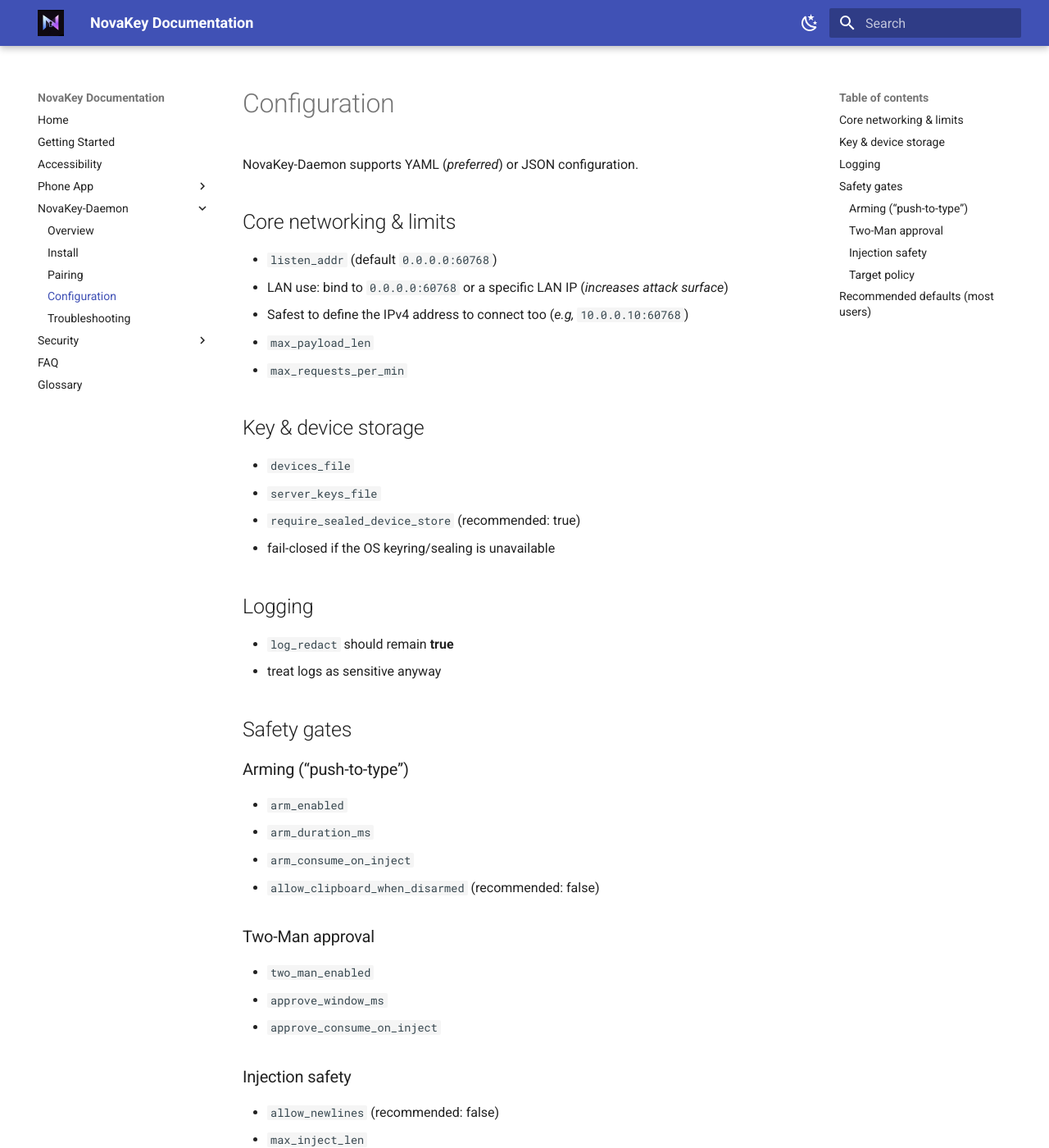
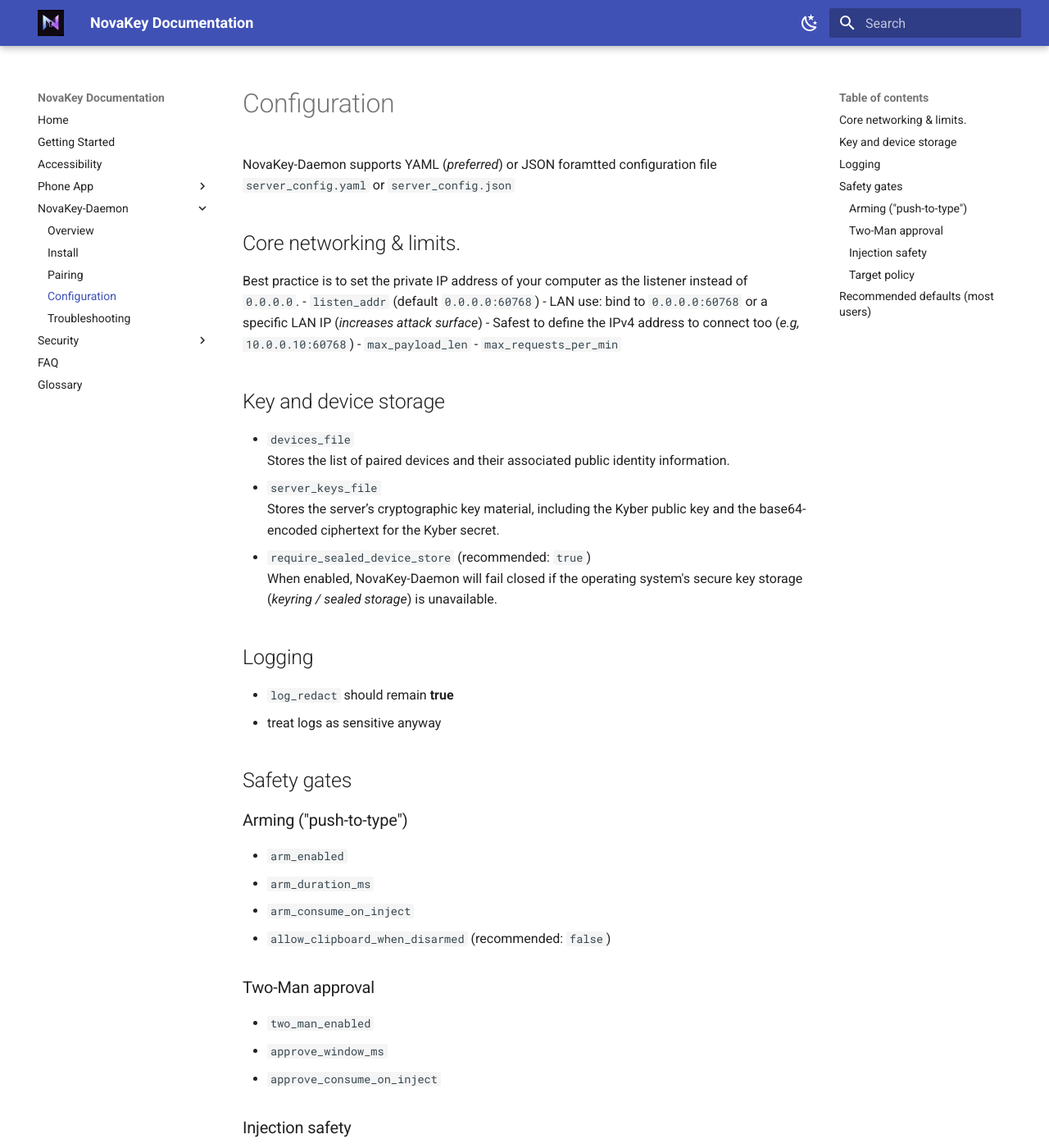
Before and after one commit to OsbornePro/NovaKey-Daemon, an MkDocs documentation site: the page built from docs/daemon/config.md, in a window 1280 px wide and 1400 px high. Shown: the whole window at 82% size. Built offline with MkDocs 1.6.1 and Material for MkDocs 9.7.7, drawn with Linux system fonts in a browser that asks for light colours; some of the changed text lies outside the part shown.

Commit message:
Revise NovaKey-Daemon config documentation
Updated configuration documentation for NovaKey-Daemon, improving clarity and detail on YAML/JSON formats, key storage, and recommended defaults.

```diff
--- a/docs/daemon/config.md
+++ b/docs/daemon/config.md
@@ -1,30 +1,35 @@
 # Configuration
 
-NovaKey-Daemon supports YAML (*preferred*) or JSON configuration.
+NovaKey-Daemon supports YAML (*preferred*) or JSON foramtted configuration file
+`server_config.yaml` or `server_config.json`
 
-## Core networking & limits
+## Core networking & limits.
+Best practice is to set the private IP address of your computer as the listener instead of `0.0.0.0`.
 - `listen_addr` (default `0.0.0.0:60768`)
   - LAN use: bind to `0.0.0.0:60768` or a specific LAN IP (*increases attack surface*)
   - Safest to define the IPv4 address to connect too (*e.g,* `10.0.0.10:60768`)
 - `max_payload_len`
 - `max_requests_per_min`
 
-## Key & device storage
+## Key and device storage
 - `devices_file`
+  Stores the list of paired devices and their associated public identity information.
 - `server_keys_file`
-- `require_sealed_device_store` (recommended: true)
-  - fail-closed if the OS keyring/sealing is unavailable
+  Stores the server’s cryptographic key material, including the Kyber public key and the base64-encoded ciphertext for the Kyber secret.
+- `require_sealed_device_store` (recommended: `true`)
+  When enabled, NovaKey-Daemon will fail closed if the operating system's secure key storage (*keyring / sealed storage*) is unavailable.
+
 
 ## Logging
 - `log_redact` should remain **true**
 - treat logs as sensitive anyway
 
 ## Safety gates
-### Arming (“push-to-type”)
+### Arming ("push-to-type")
 - `arm_enabled`
 - `arm_duration_ms`
 - `arm_consume_on_inject`
-- `allow_clipboard_when_disarmed` (recommended: false)
+- `allow_clipboard_when_disarmed` (recommended: `false`)
 
 ### Two-Man approval
 - `two_man_enabled`
@@ -32,14 +37,14 @@
 - `approve_consume_on_inject`
 
 ### Injection safety
-- `allow_newlines` (recommended: false)
+- `allow_newlines` (recommended: `false`)
 - `max_inject_len`
 
 ### Target policy
 - `target_policy_enabled`
 - allow/deny process names and window titles
 
-## Recommended defaults (most users)
+## Recommended defaults (*most users*)
 - keep `listen_addr: "0.0.0.0:60768"` unless you truly need all NICs listening
 - `require_sealed_device_store: true`
 - `arm_enabled: true`
```
